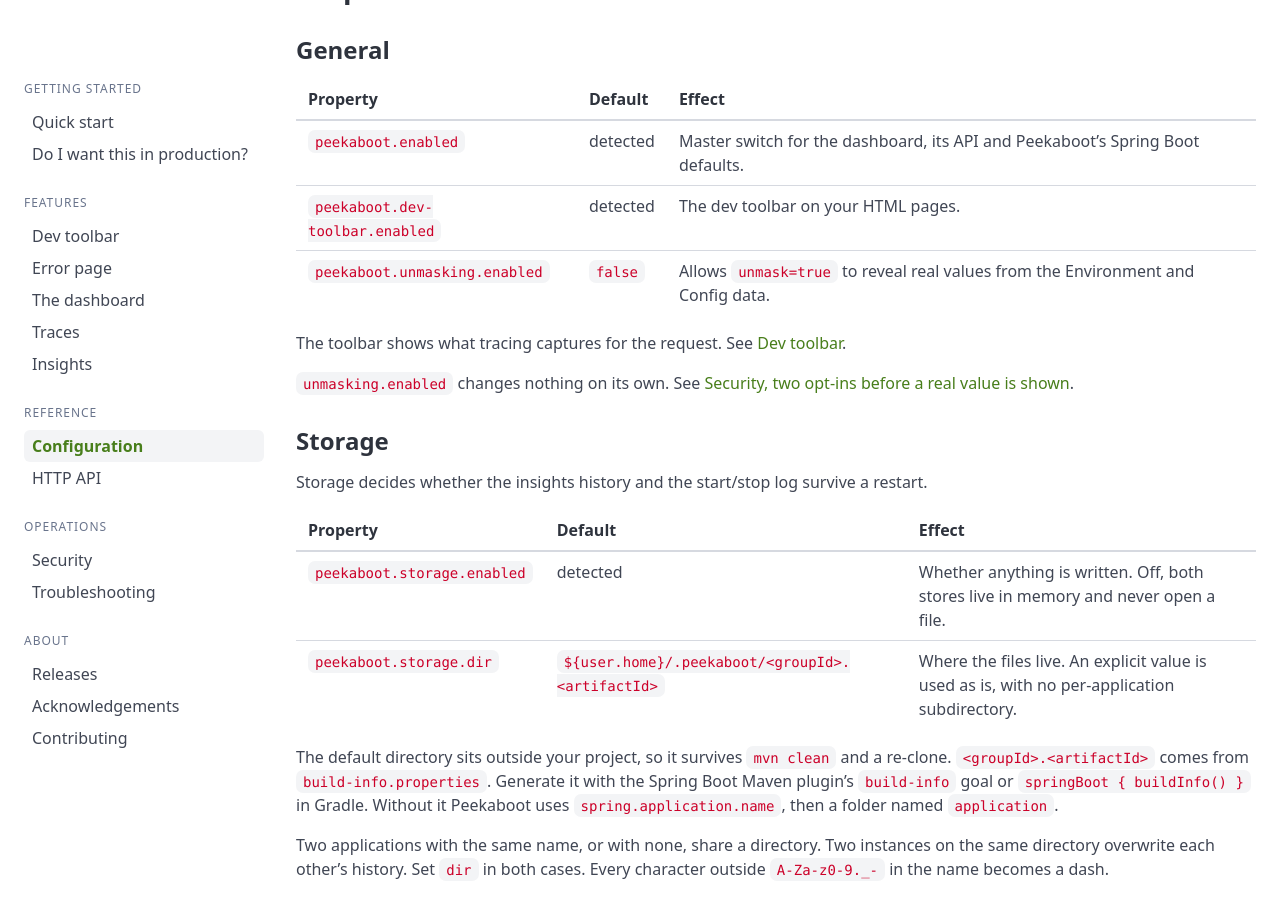
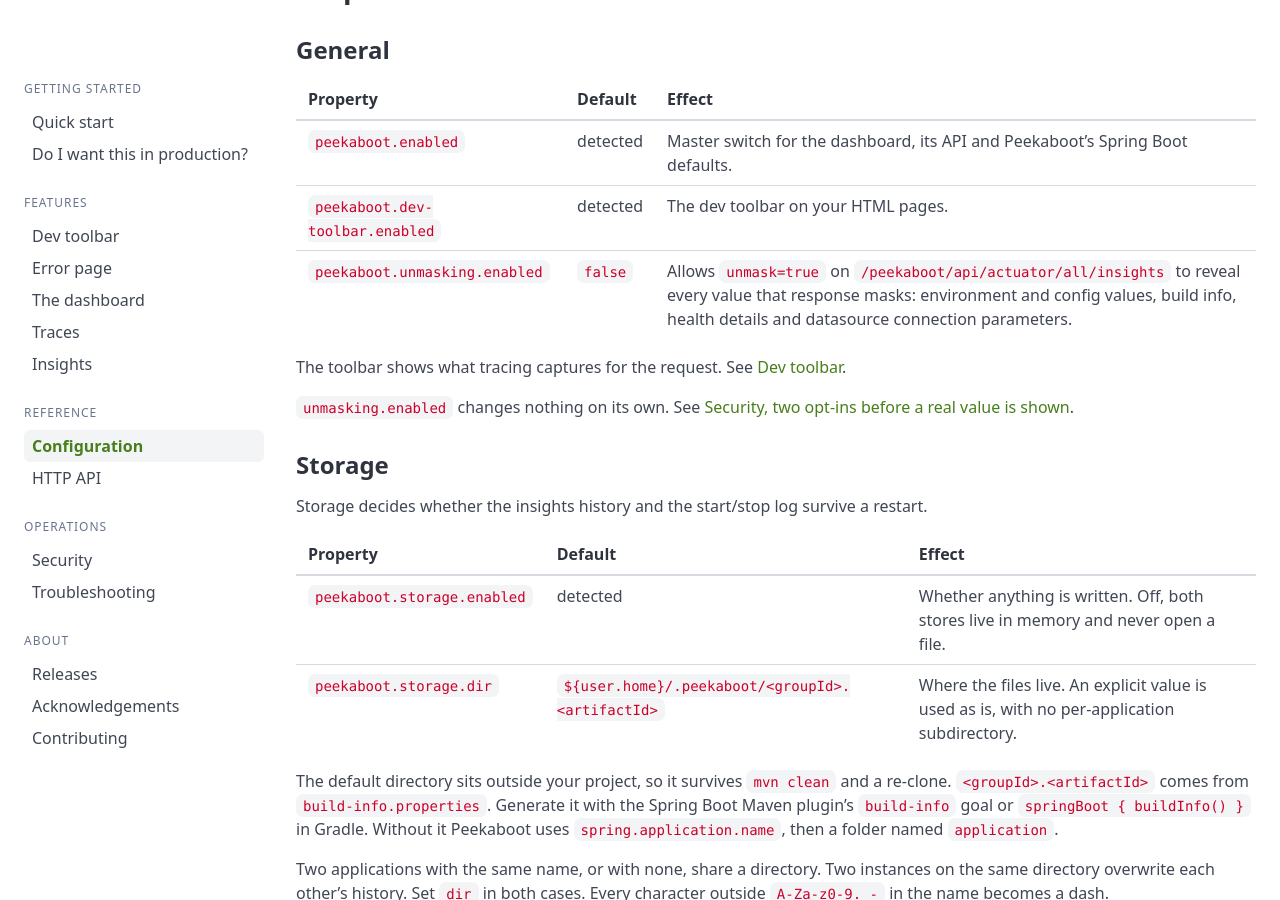
Before and after one commit to peekaboot-org/peekaboot-org.github.io, a Jekyll site: the page built from docs/configuration.md, in a window 1280 px wide and 900 px high, scrolled down 3088 px. Built offline with Jekyll 4.4.1, drawn with Linux system fonts in a browser that asks for light colours.

Commit message:
docs: say what unmasking reveals

```diff
--- a/docs/configuration.md
+++ b/docs/configuration.md
@@ -121,7 +121,7 @@
 |---|---|---|
 | `peekaboot.enabled` | detected | Master switch for the dashboard, its API and Peekaboot's Spring Boot defaults. |
 | `peekaboot.dev-toolbar.enabled` | detected | The dev toolbar on your HTML pages. |
-| `peekaboot.unmasking.enabled` | `false` | Allows `unmask=true` to reveal real values from the Environment and Config data. |
+| `peekaboot.unmasking.enabled` | `false` | Allows `unmask=true` on `/peekaboot/api/actuator/all/insights` to reveal every value that response masks: environment and config values, build info, health details and datasource connection parameters. |
 
 The toolbar shows what tracing captures for the request. See [Dev
 toolbar]({{ '/docs/dev-toolbar/' | relative_url }}).
```
